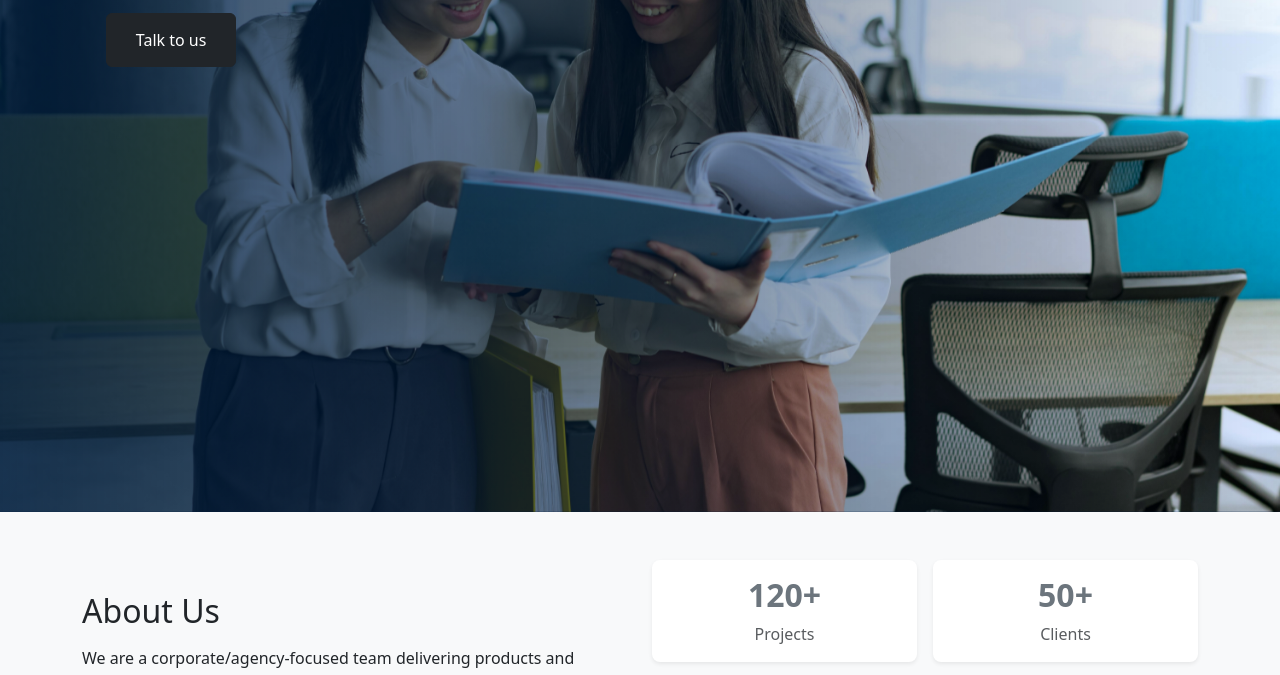
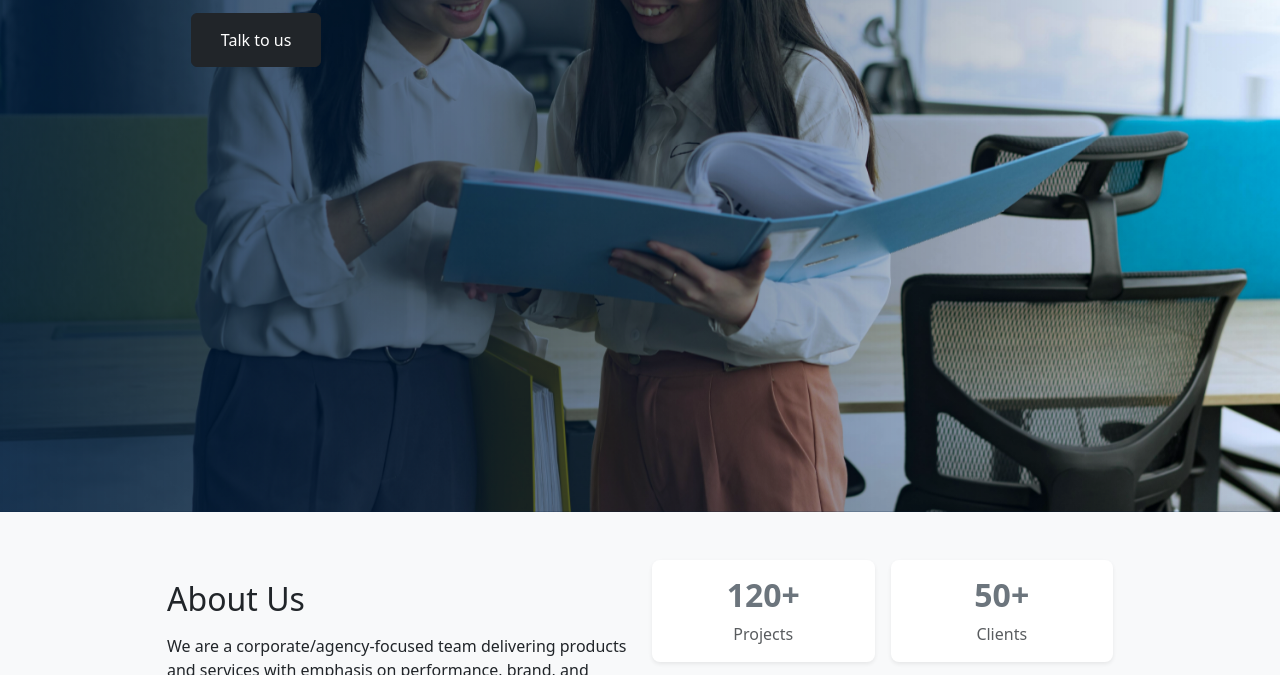
Before and after one commit to letnp1024/simple_template, a website: page index.html in a window 1280 px wide. Shown: the part 352-1027 px from the top of the page. Drawn offline with Linux system fonts and the light colour scheme.

Commit message:
container width

```diff
--- a/scss/_custom.scss
+++ b/scss/_custom.scss
@@ -6,6 +6,36 @@
 //   OPTION 1:
 // - IMPORT BOOTSTRAP ( The entire bootstrap with everything)
 // ##########################################
+// @media (min-width: 1200px) {
+//     .container {
+//         width: 1170px;
+//     }
+// }
+// @media (min-width: 992px) {
+//     .container {
+//         width: 970px;
+//     }
+// }
+// @media (min-width: 768px) {
+//     .container {
+//         width: 750px;
+//     }
+// }
+// .container {
+//     margin-right: auto;
+//     margin-left: auto;
+//     padding-left: 15px;
+//     padding-right: 15px;
+// }
+
+$container-max-widths: (
+  sm: 540px,
+  md: 720px,
+  lg: 960px,
+  xl: 970px,
+  xxl: 1170px
+) !default;
+
 @import "../node_modules/bootstrap/scss/bootstrap.scss";
 
 // ##########################################
```
Also changed, not shown: assets/css/style.css, 1 other file.
